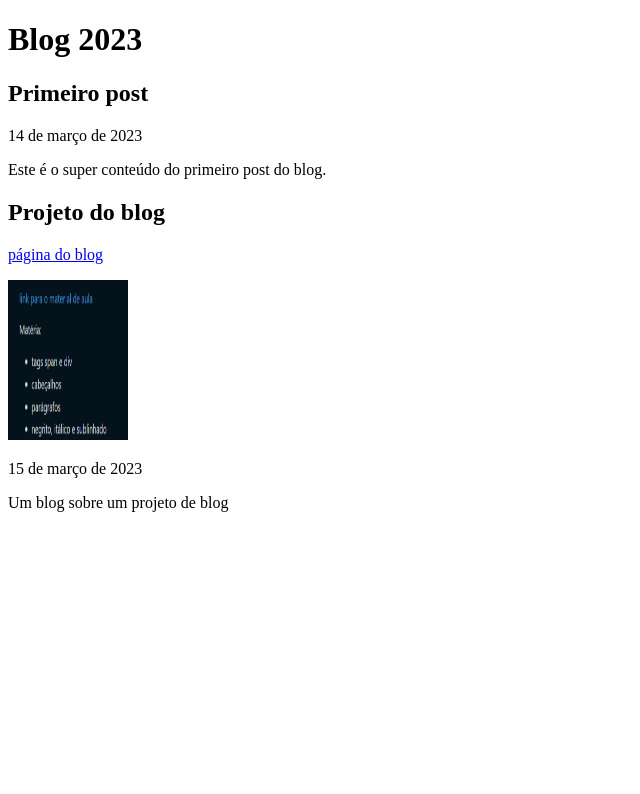
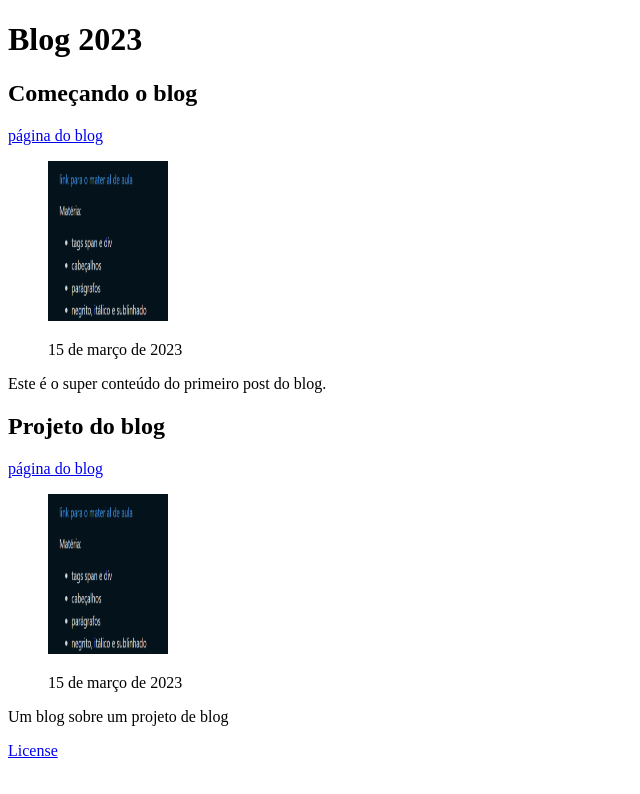
Before and after one commit to GabrielBatistaNunes/todas-aulas-atuais-html, a plain HTML site: page 4ª aula/blog23/index.html in a window 1280 px wide. Shown: the whole page, without its empty margins (0-640 px from the left). Drawn offline with Linux system fonts and the light colour scheme.

Commit message:
Update index.html

```diff
--- a/4ª aula/blog23/index.html
+++ b/4ª aula/blog23/index.html
@@ -1,28 +1,3 @@
-<!--
-<!DOCTYPE html>
-<html lang="en">
-<head>
-    <meta charset="UTF-8">
-    <meta name="viewport" content="width=device-width, initial-scale=1.0">
-    <title>Aula blog</title>
-</head>
-<body>
-    <header><h1>Título do blog</h1></header>
-    <main>
-
-        <p><li> comecando o blog: </li><ol><a href="  http://127.0.0.1:3000/blog23/posts/20230315-comecando-o-blog.html">página do blog</a></p><img src="img/Anotação 2023-10-10 105050.png" width="120" height="160"/><p>um blog dizendo que está começando<p>o blog</p> <p>15/03/2023</p></ol>
-
-        <p><li> projeto do blog: </li><ol><a href="http://127.0.0.1:3000/blog23/posts/20230315-projeto-do-blog.html">página do blog</a></p><img src="img/Anotação 2023-10-10 105050.png" width="120" height="160"/><p>Um blog sobre um projeto de blog</p> <p>15/03/2023</p></body></ol>
-    </main>
-    <footer>License:<a href="http://127.0.0.1:5500/blog23/license.html">http://127.0.0.1:5500/license.html</a></footer>
-</body>
-</html>
--->
-
-
-
-
-
 
 <!DOCTYPE html>
 <html>
@@ -54,7 +29,11 @@
             <header>
     <!-- um cabeçalho de nível 2 é usado para o título
     -->
-                <h2>Primeiro post</h2>
+                <h2>Começando o blog</h2>
+                <a href="  http://127.0.0.1:3000/blog23/posts/20230315-comecando-o-blog.html">página do blog</a>
+                <figure>
+                    <img src="img/Anotação 2023-10-10 105050.png" width="120" height="160"/>
+                     <p>
 
         <!--
             Este elemento 'time' é usado para indicar que
@@ -68,9 +47,10 @@
             no elemento é o valor da propriedade 'datetime'.
         -->
                         <time datetime="2023-03-14 19:00">
-                    14 de março de 2023
+                          15 de março de 2023
                         </time>
-
+                     </p>
+                </figure>
             </header>
             <p>
                 Este é o super conteúdo do primeiro post
@@ -83,18 +63,21 @@
     <!-- um cabeçalho de nível 2 é usado para o título
     -->
                 <h2>Projeto do blog</h2>
-                <a href="http://127.0.0.1:3000/blog23/posts/20230315-projeto-do-blog.html">página do blog</a></p><img src="img/Anotação 2023-10-10 105050.png" width="120" height="160"/>
+                <a href="http://127.0.0.1:3000/blog23/posts/20230315-projeto-do-blog.html">página do blog</a></p>
+                <figure>
+                    <img src="img/Anotação 2023-10-10 105050.png" width="120" height="160"/>
                     <p>
                         <time datetime="2023-03-15 19:00">
                              15 de março de 2023
                         </time>
                     </p>
-
+                </figure>
             </header>
             <p>
                 Um blog sobre um projeto de blog
             </p>
         </article>
+        <footer><footer><a href="license">License</a></footer></footer>
 
     </body>
 </html>
```
Lines whose indentation alone changed are shown as unchanged.
